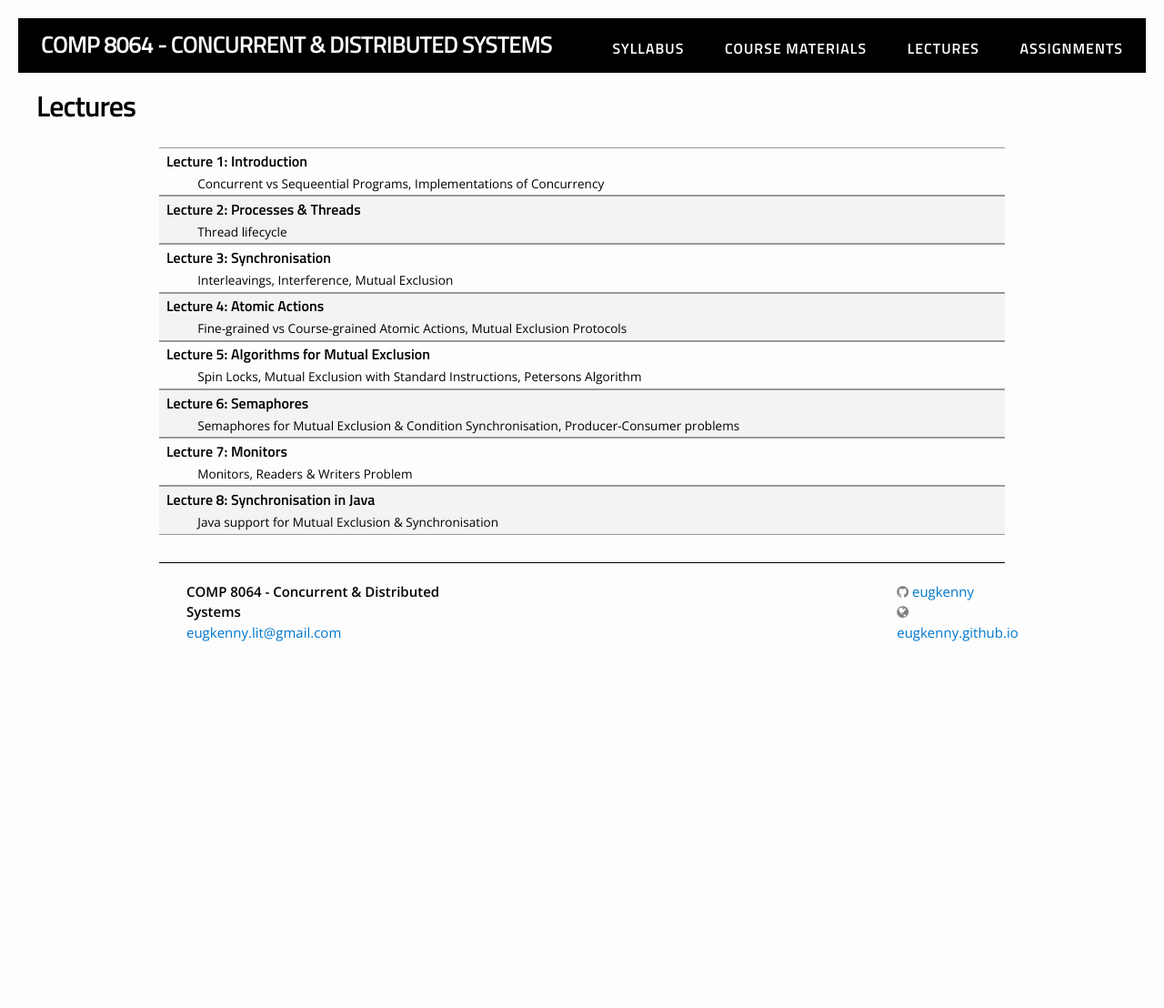
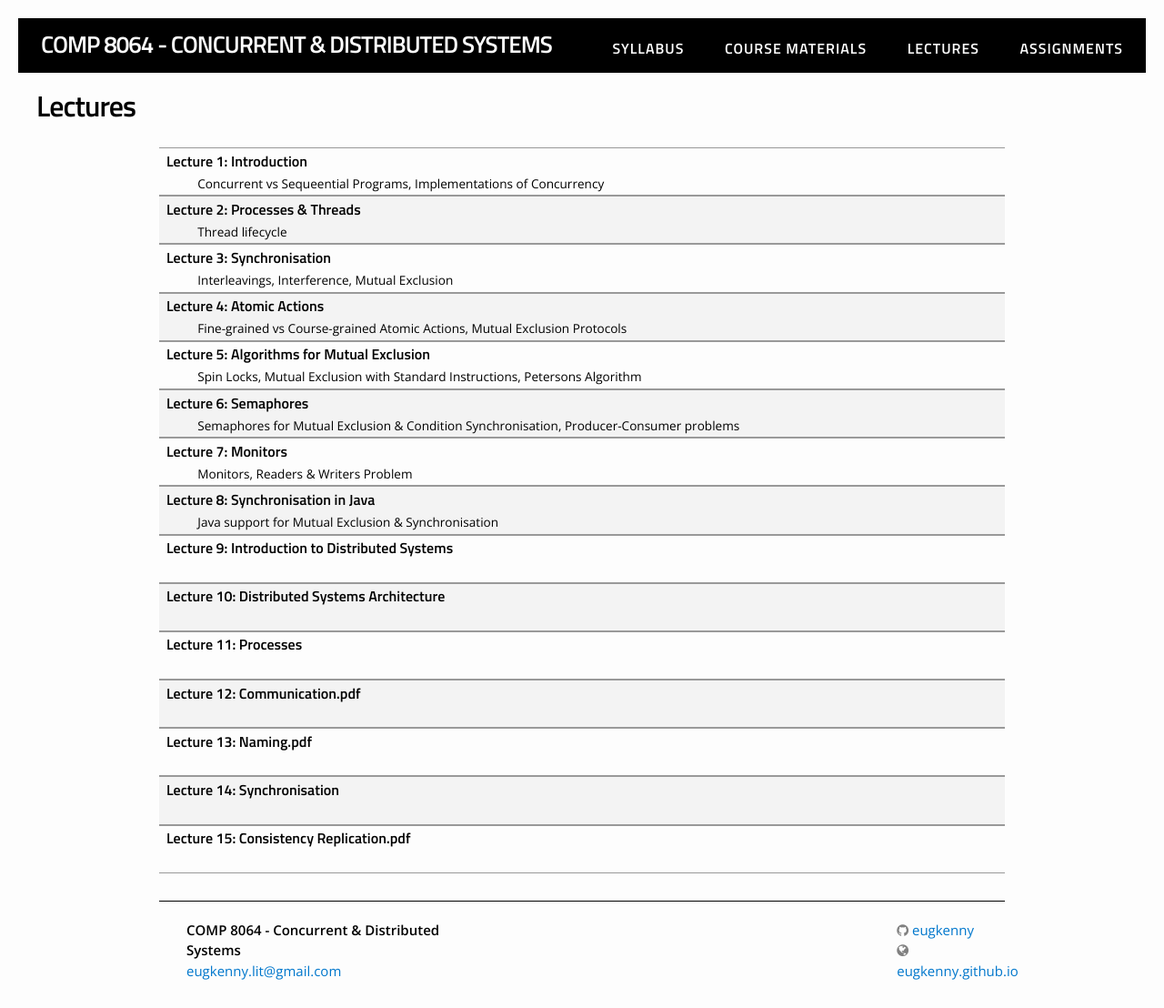
Before and after one commit to eugkenny/COMP8064, a Jekyll site: the page built from lectures.md, in a window 1280 px wide. Shown: the whole page at 91% size. Built offline with Jekyll 4.4.1, drawn with Linux system fonts in a browser that asks for light colours; nearby versions of some CDN libraries; some web fonts are replaced; before the commit the page ends 900 px from its top, so only the background shows below that.

Commit message:
lectures

```diff
--- a/_data/lectures.yml
+++ b/_data/lectures.yml
@@ -42,3 +42,39 @@
   filename: 08 - Synchronisation in Java.pdf
   dirname: lectures
   tldr: "Java support for Mutual Exclusion & Synchronisation"
+
+- title: "Lecture 9: Introduction to Distributed Systems"
+  filename: 09 - Introduction to Distributed Systems.pdf
+  dirname: lectures
+  tldr:
+
+- title: "Lecture 10: Distributed Systems Architecture"
+  filename: 10 - Architecture.pdf
+  dirname: lectures
+  tldr:
+
+- title: "Lecture 11: Processes"
+  filename: 11 - Processes.pdf
+  dirname: lectures
+  tldr:
+
+- title: "Lecture 12: Communication.pdf"
+  filename: 12 - Communication.pdf
+  dirname: lectures
+  tldr:
+
+- title: "Lecture 13: Naming.pdf"
+  filename: 13 - Naming.pdf
+  dirname: lectures
+  tldr:
+
+- title: "Lecture 14: Synchronisation"
+  filename: 14 - Syncronization.pdf
+  dirname: lectures
+  tldr:
+
+
+- title: "Lecture 15: Consistency Replication.pdf"
+  filename: 15 - Consistency Replication.pdf
+  dirname: lectures
+  tldr:
```
Also changed, not shown: 7 other files.
